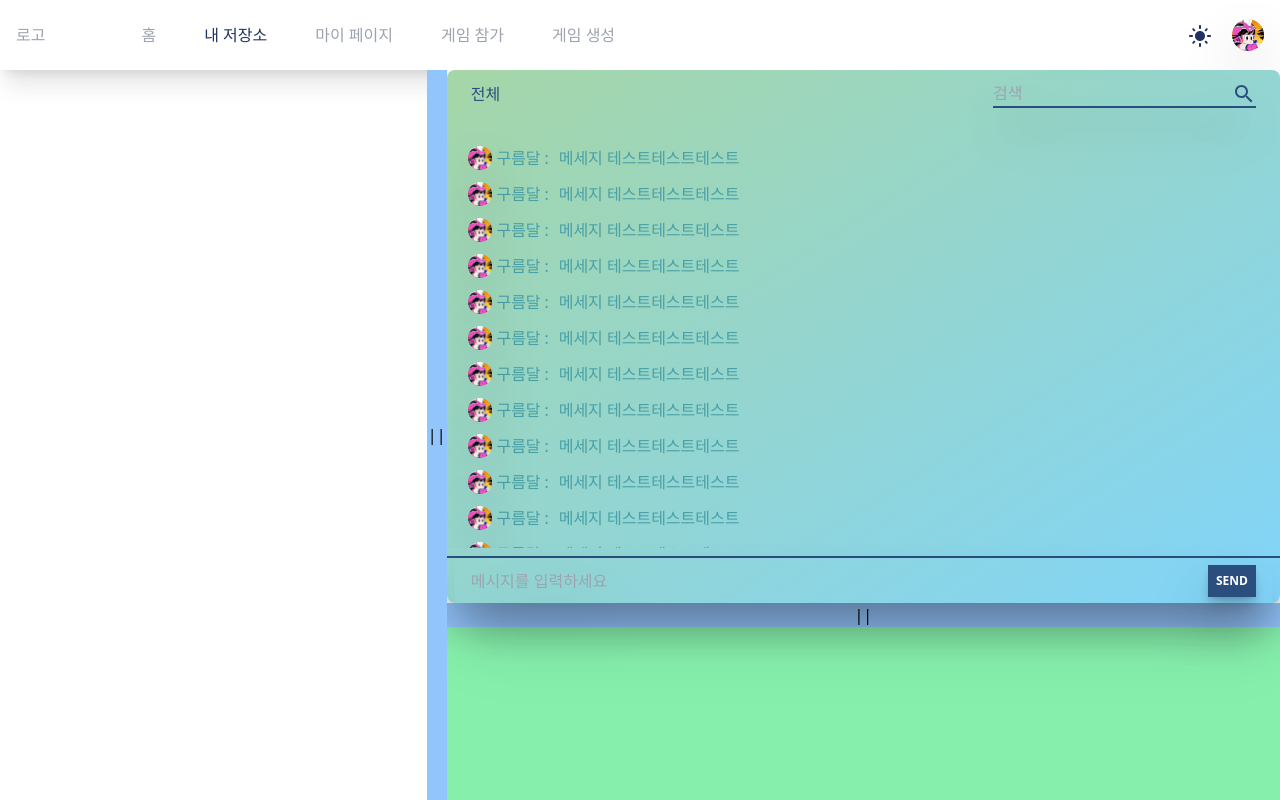
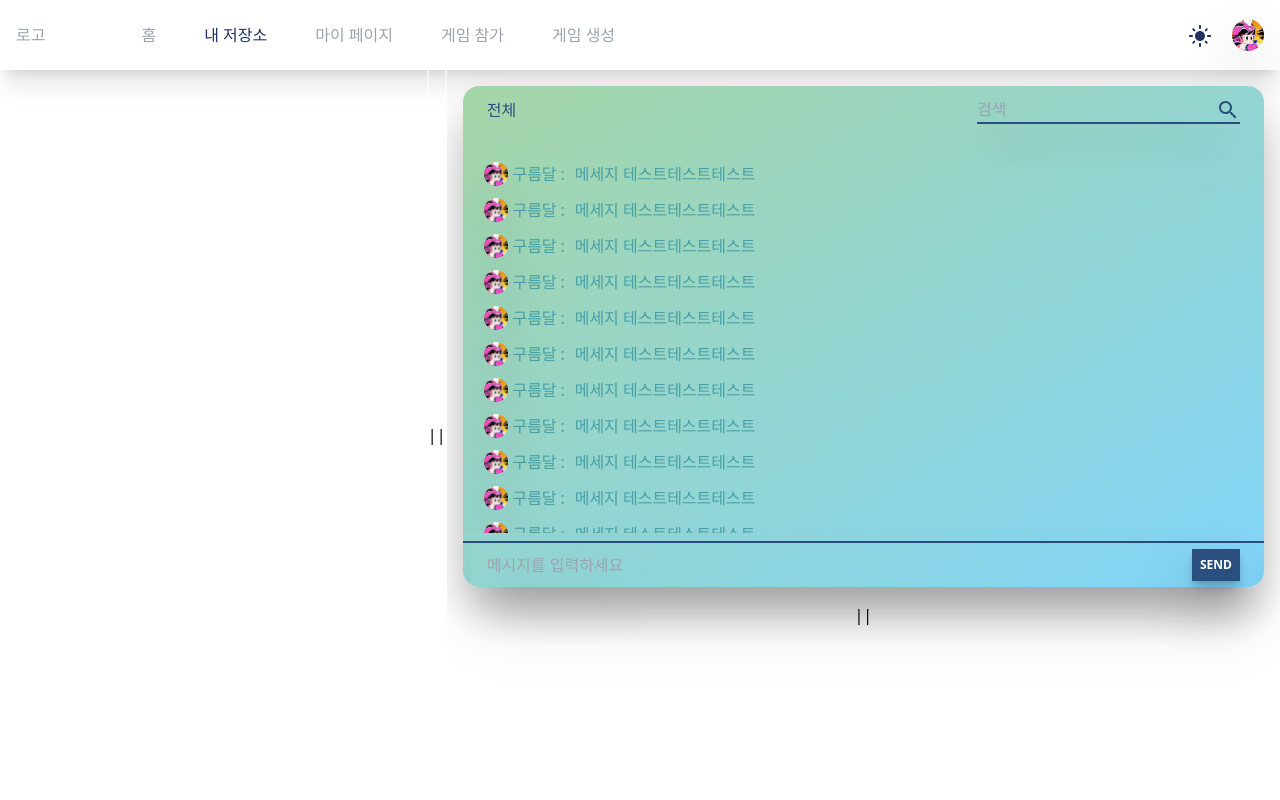
Before and after one commit to gooormmoon/algorithm-fighter-front, a React (Create React App) app: page /myRepository in a window 1280 px wide. Built offline with nearby package versions, Linux system fonts and the light colour scheme.

Commit message:
feat: 배경색추가, transparent

```diff
--- a/src/components/Chat/index.tsx
+++ b/src/components/Chat/index.tsx
@@ -6,13 +6,14 @@ import { useTheme } from "../../store/store";
 
 const Chat = () => {
   const { theme } = useTheme();
+  // "bg-gradient-to-br from-[#327074] via-[#2a4e7d] to-[#22264C] text-white/55"
   return (
     <section
       className={`${
         theme === "dark"
-          ? "bg-gradient-to-br from-[#327074] via-[#2a4e7d] to-[#22264C] text-white/55"
+          ? "bg-transparent"
           : "bg-gradient-to-br from-[#A5D6A7] to-[#81D4FA] text-chat_border"
-      } w-full h-full gap-2 flex flex-col  rounded-lg justify-between items-center shadow-2xl drop-shadow-2xl`}
+      } w-full h-full gap-2 flex flex-col  rounded-2xl justify-between items-center shadow-2xl drop-shadow-2xl`}
     >
       <div className="p-6 w-full h-[40px] bg-transparent flex justify-between items-center">
         <span>전체</span>
--- a/src/components/Layout/index.tsx
+++ b/src/components/Layout/index.tsx
@@ -1,10 +1,18 @@
 import React from "react";
 import Header from "./Header";
 import { Outlet } from "react-router-dom";
+import { useTheme } from "../../store/store";
 
 const Layout = () => {
+  const { theme } = useTheme();
   return (
-    <main>
+    <main
+      className={`${
+        theme === "dark"
+          ? "bg-gradient-to-br from-[#327074] via-[#2a4e7d] to-[#22264C] text-white/55"
+          : ""
+      }`}
+    >
       <Header />
       <section className="w-full h-[calc(100vh-70px)] flex flex-col justify-center items-center">
         <Outlet />
--- a/src/pages/MyRepository/index.tsx
+++ b/src/pages/MyRepository/index.tsx
@@ -62,22 +62,22 @@ const MyRepository = () => {
         <section></section>
       </div>
       <div
-        className="flex justify-center items-center w-[20px] bg-blue-300 cursor-col-resize hover:bg-blue-500"
+        className="flex justify-center items-center w-[20px] bg-transparent border-x-2 border-white/55 cursor-col-resize hover:bg-blue-500"
         onMouseDown={onMouseDownX}
       >
         ||
       </div>
       <div className="flex-1 h-full flex flex-col overflow-hidden">
-        <section className="w-full bg-white" style={{ height }}>
+        <section className="w-full bg-transparent p-4" style={{ height }}>
           <Chat />
         </section>
         <div
-          className="flex flex-col justify-center items-center w-full h-[24px]text-center bg-blue-300 cursor-row-resize hover:bg-blue-500"
+          className="flex flex-col justify-center items-center w-full h-[24px]text-centerbg-transparent border-x-2 border-white/55 cursor-row-resize hover:bg-blue-500"
           onMouseDown={onMouseDownY}
         >
           ||
         </div>
-        <section className="w-full flex-1 bg-green-300"></section>
+        <section className="w-full flex-1 bg-transparent "></section>
       </div>
     </main>
   );
```
